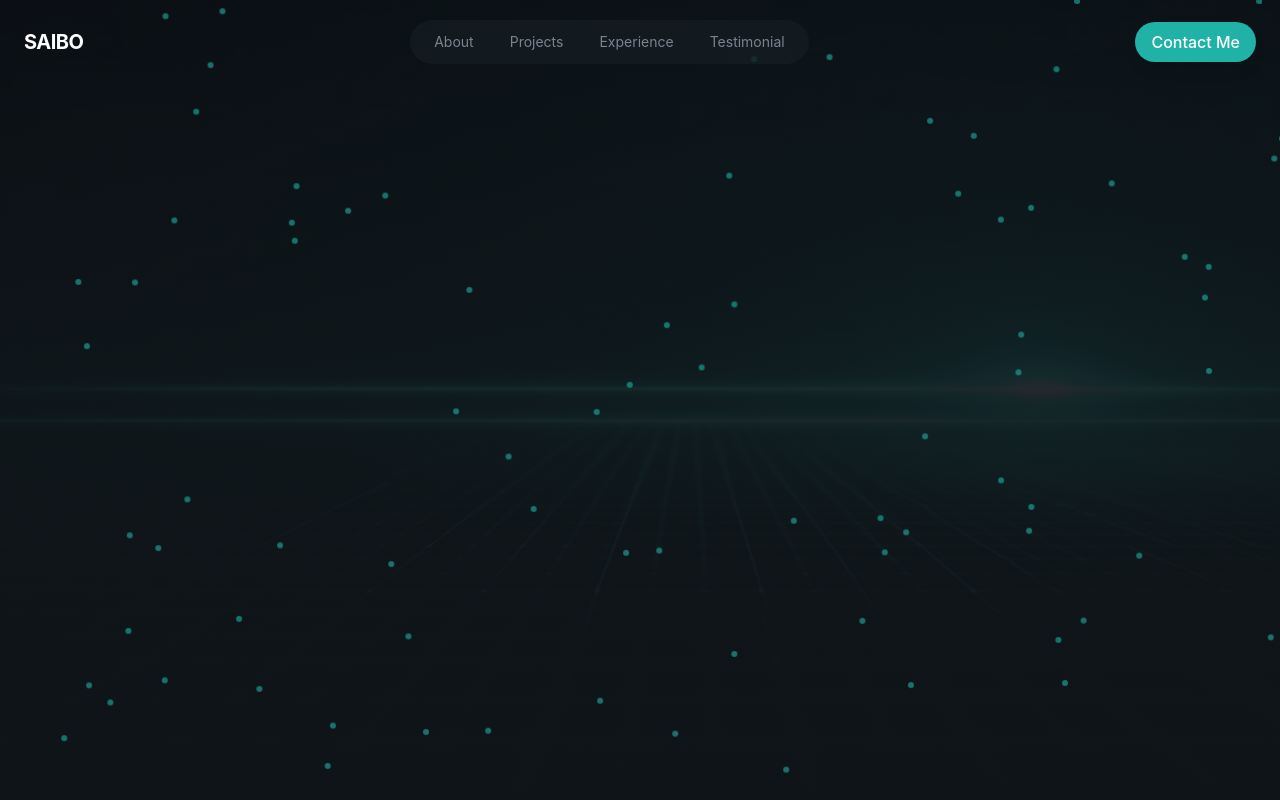
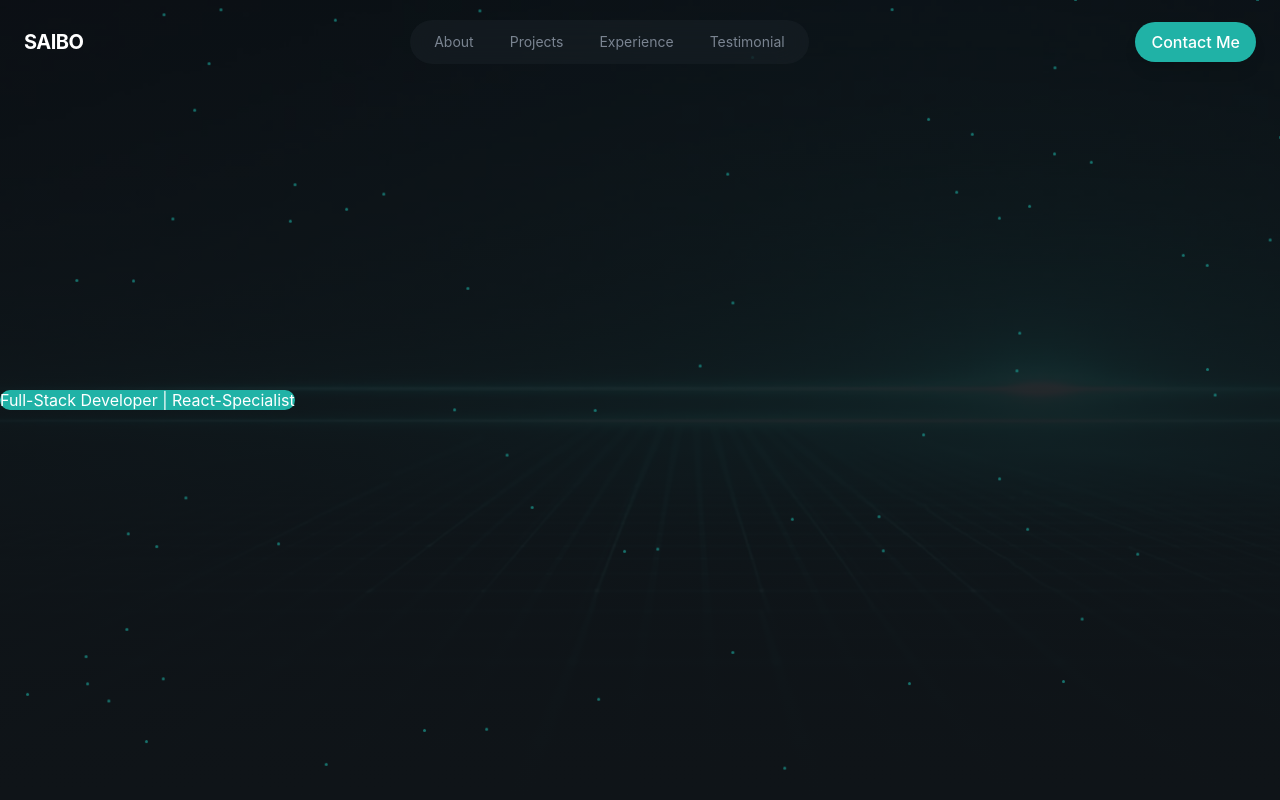
Before and after one commit to sayali-borse/Portfolio-2026, a React (Vite) app: page / in a window 1280 px wide. Built offline with nearby package versions, Linux system fonts and the light colour scheme.

Commit message:
Update and CSS and create hero section

```diff
--- a/src/index.css
+++ b/src/index.css
@@ -6,6 +6,7 @@
 
   --color-card: #141a1f;
   --color-primary: #20b2a6;
+  /* --color-primary: #b5179e; */
   --color-primary-foreground: #ffffff;
 
   --color-secondary: #1f2830;
--- a/src/sections/Hero.jsx
+++ b/src/sections/Hero.jsx
@@ -15,11 +15,12 @@ const Hero = () => {
       </div>
       {/*  green dot */}
       <div className="absolute inset-0 overflow-hidden pointer-events-none">
-        {[...Array(80)].map((_, i) => (
+        {[...Array(70)].map((_, i) => (
           <div
-            className="absolute w-1.5 h-1.5 rounded-full opacity-60"
+            className="absolute w-0.75 h-0.75 rounded-full opacity-60"
             style={{
-              backgroundColor: " #20b2a6",
+              backgroundColor: "#20b2a6",
+              // backgroundColor: "#ff4d6d",
               left: `${Math.random() * 100}%`,
               top: `${Math.random() * 100}%`,
               animation: `slow-drift ${30 + Math.random() * 20}s ease-in-out infinite`,
@@ -30,6 +31,21 @@ const Hero = () => {
       </div>
 
       {/* ---- content of Hero section---- */}
+      <div>
+        <div>
+          {/* ---left section  */}
+
+          <div>
+            <div className="animate-fade-in">
+              <span className=" w-2 h-2 bg-primary rounded-full">
+                {" "}
+                Full-Stack Developer | React-Specialist
+              </span>
+            </div>
+          </div>
+          {/* --- right section  */}
+        </div>
+      </div>
     </section>
   );
 };
```
Also changed, not shown: public/dark-pink.jpg (added).
